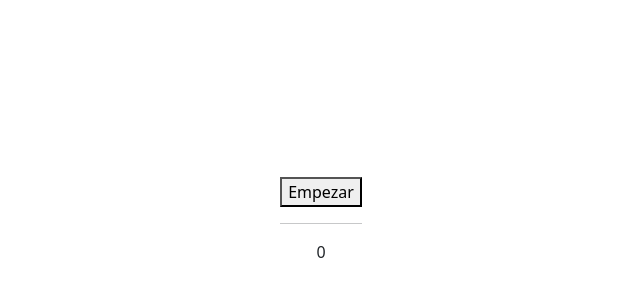
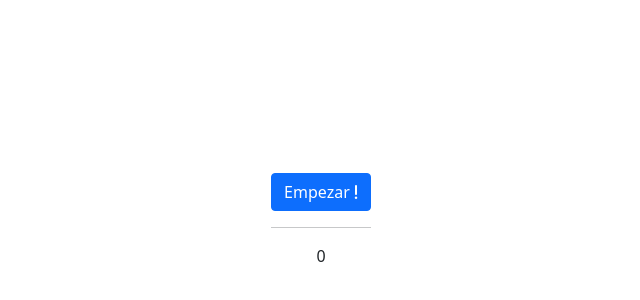
Before and after one commit to Varvus/MamaT, a plain HTML site: page index.htm in a window 1280 px wide. Shown: the part 168-468 px from the top of the page, without its empty margins (319-959 px from the left). Drawn offline with nearby package versions, Linux system fonts and the light colour scheme.

Commit message:
Update index.htm

```diff
--- a/index.htm
+++ b/index.htm
@@ -12,6 +12,9 @@
         <link href="https://cdn.jsdelivr.net/npm/bootstrap@5.0.2/dist/css/bootstrap.min.css" rel="stylesheet" integrity="sha384-EVSTQN3/azprG1Anm3QDgpJLIm9Nao0Yz1ztcQTwFspd3yD65VohhpuuCOmLASjC" crossorigin="anonymous">
         <script src="https://cdn.jsdelivr.net/npm/bootstrap@5.0.2/dist/js/bootstrap.bundle.min.js" integrity="sha384-MrcW6ZMFYlzcLA8Nl+NtUVF0sA7MsXsP1UyJoMp4YLEuNSfAP+JcXn/tWtIaxVXM" crossorigin="anonymous"></script>
 
+        <!-- Font Awesome -->
+        <script src="https://kit.fontawesome.com/95127a07f0.js" crossorigin="anonymous"></script>
+
         <link rel="stylesheet" href="css/style.css">
     </head>
     <body>
@@ -20,7 +23,7 @@
 
             <div>
                 <section id="start">
-                    <button id="btnStart">Empezar</button>
+                    <button id="btnStart" class="btn btn-primary">Empezar <i class="fas fa-exclamation"></i></button>
                 </section>
 
                 <section id="playGround">
```
